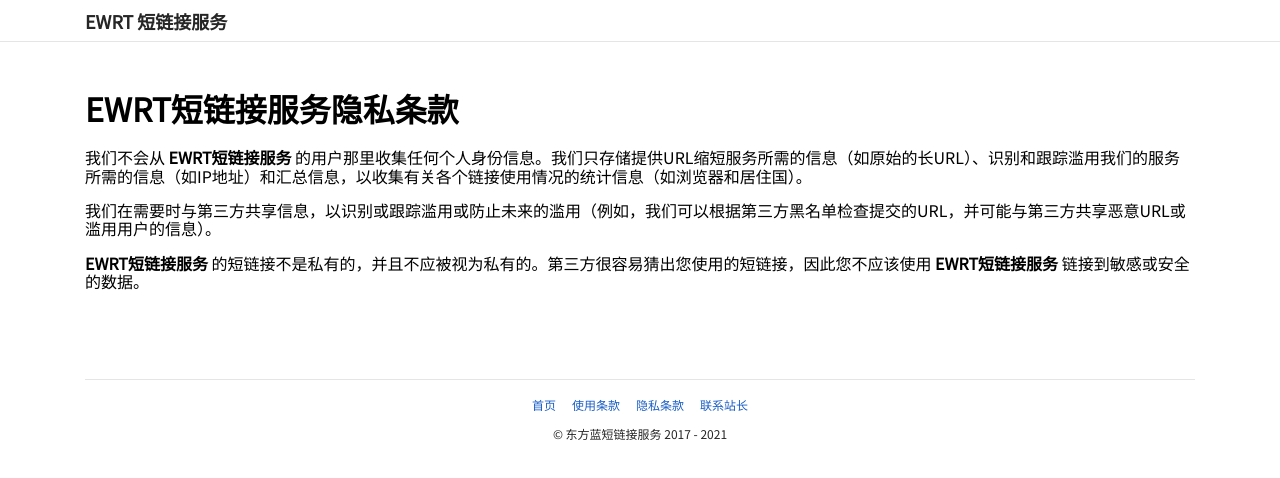
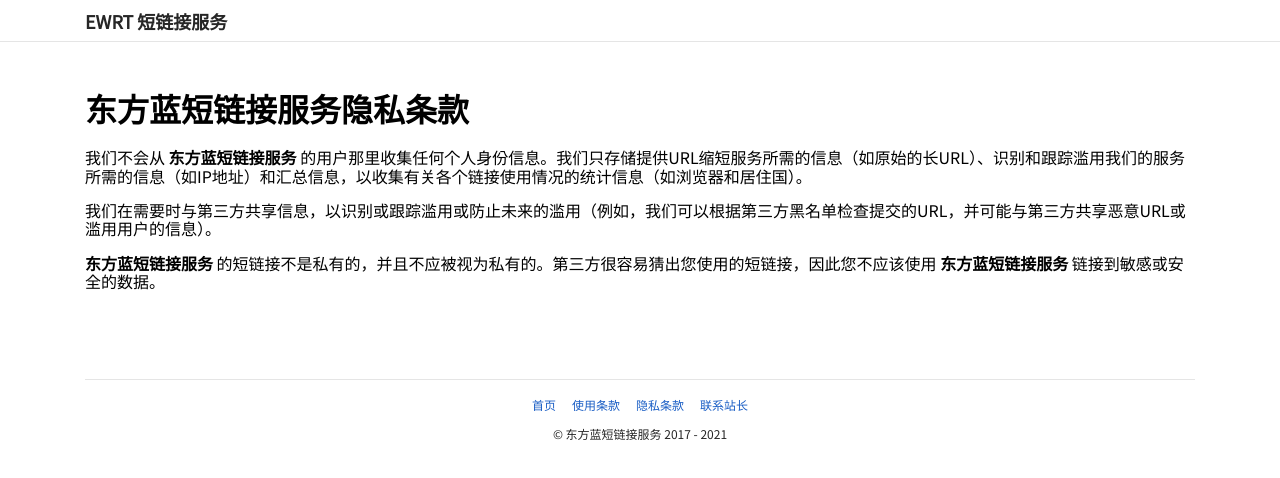
Before and after one commit to susc/LinkSystem-Frontend, a Nuxt app: page /privacy in a window 1280 px wide. Shown: the top 478 px of the page. Built offline with nearby package versions, Linux system fonts and the light colour scheme.

Commit message:
更新隐私条款中的网站名称

```diff
--- a/pages/privacy.vue
+++ b/pages/privacy.vue
@@ -1,17 +1,17 @@
 <template>
     <div>
         <div class="container">
-            <h1>EWRT短链接服务隐私条款</h1>
+            <h1>{{ siteName }}隐私条款</h1>
             <p>
                 我们不会从
-                <b>EWRT短链接服务</b>
+                <b>{{ siteName }}</b>
                 的用户那里收集任何个人身份信息。我们只存储提供URL缩短服务所需的信息（如原始的长URL）、识别和跟踪滥用我们的服务所需的信息（如IP地址）和汇总信息，以收集有关各个链接使用情况的统计信息（如浏览器和居住国）。
             </p>
             <p>我们在需要时与第三方共享信息，以识别或跟踪滥用或防止未来的滥用（例如，我们可以根据第三方黑名单检查提交的URL，并可能与第三方共享恶意URL或滥用用户的信息）。</p>
             <p>
-                <b>EWRT短链接服务</b>
+                <b>{{ siteName }}</b>
                 的短链接不是私有的，并且不应被视为私有的。第三方很容易猜出您使用的短链接，因此您不应该使用
-                <b>EWRT短链接服务</b>
+                <b>{{ siteName }}</b>
                 链接到敏感或安全的数据。
             </p>
         </div>
@@ -22,7 +22,12 @@
 export default {
   head() {
     return {
-      title: '隐私条款 - EWRT短链接服务'
+      title: `隐私条款 - ${process.env.SITE_NAME}`
+    }
+  },
+  data() {
+    return {
+      siteName: process.env.SITE_NAME
     }
   }
 }
```
